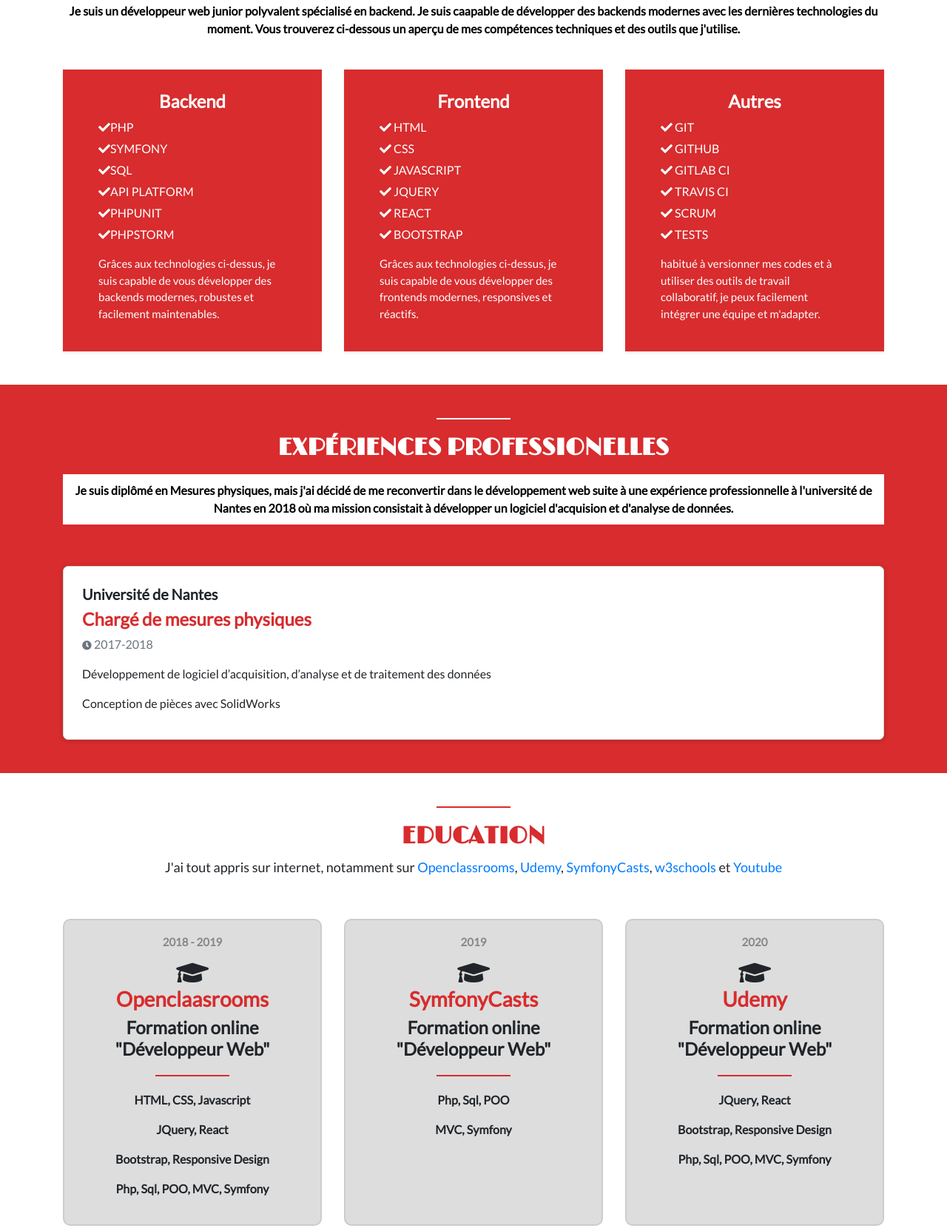
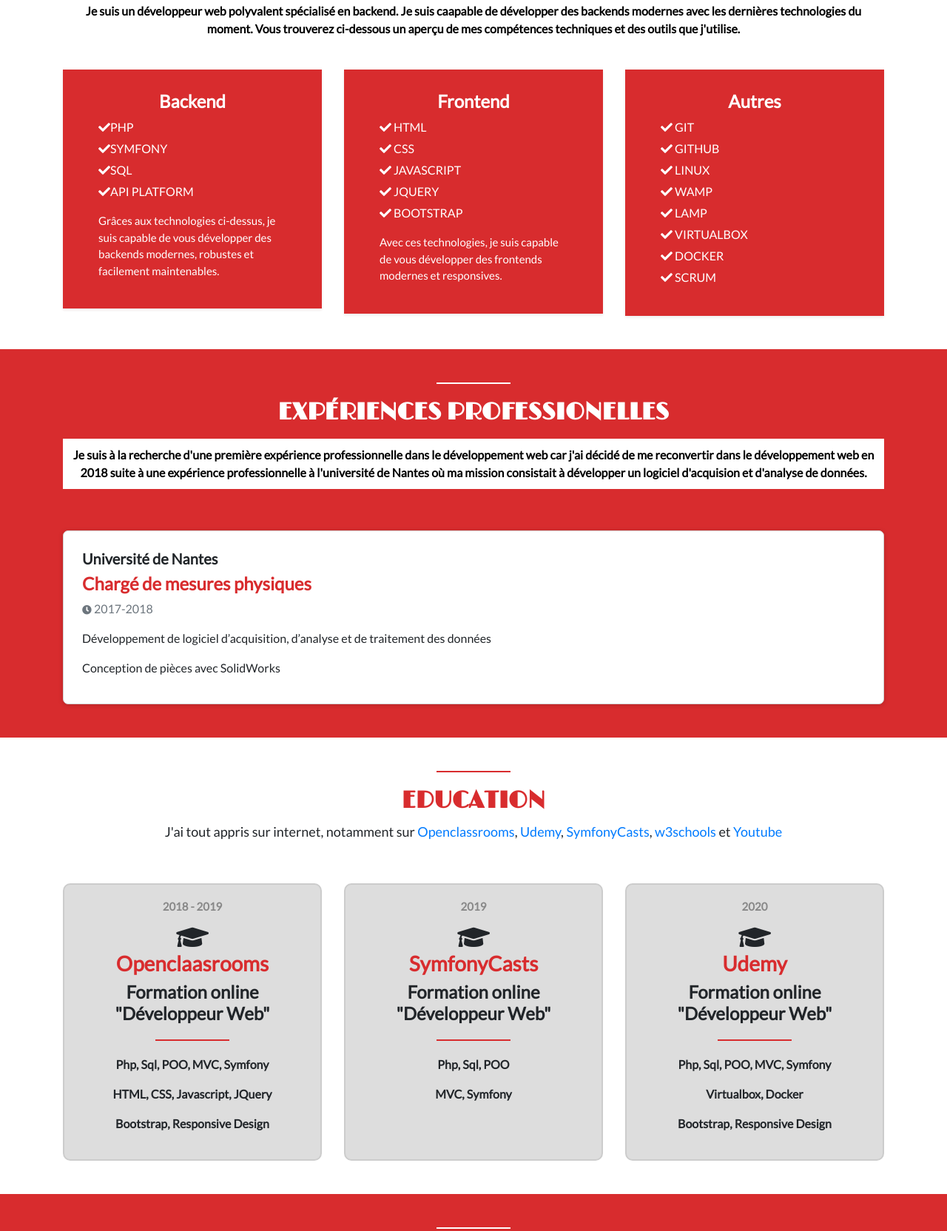
Before and after one commit to Louaraym/personal_website, a plain HTML site: page index.html in a window 1280 px wide. Shown: the part 552-2216 px from the top of the page at 74% size. Drawn offline with nearby package versions, Linux system fonts and the light colour scheme; a web font is replaced by a local one.

Commit message:
Update the website

```diff
--- a/index.html
+++ b/index.html
@@ -43,7 +43,7 @@
                     <h4 style="font-weight: normal; font-size: 1.2em; color: white;">
                         Bienvenue sur mon site web personnel !
                     </h4>
-                    <p>Je suis développeur web junior (php symfony) à la recherche d'une opportunité d'emploi qui me permettra d'intégrer une équipe pour monter en compétences.</p>
+                    <p>Je suis développeur web (php symfony) à la recherche d'une opportunité d'emploi.</p>
                 </div>
                 <div class="resume-contact col-lg-4">
                     <ul class="list-unstyled mb-0">
@@ -65,7 +65,7 @@
             <div class="heading">
                 <h2>Compétences</h2>
                 <p>
-                    Je suis un développeur web junior polyvalent spécialisé en backend. Je suis caapable de développer des backends modernes avec les dernières technologies du moment.
+                    Je suis un développeur web polyvalent spécialisé en backend. Je suis caapable de développer des backends modernes avec les dernières technologies du moment.
                     Vous trouverez ci-dessous un aperçu de mes compétences techniques et des outils que j'utilise.
                 </p>
             </div>
@@ -78,8 +78,6 @@
                             <li><i class="fas fa-check"></i>SYMFONY</li>
                             <li><i class="fas fa-check"></i>SQL</li>
                             <li><i class="fas fa-check"></i>API PLATFORM</li>
-                            <li><i class="fas fa-check"></i>PHPUNIT</li>
-                            <li><i class="fas fa-check"></i>PHPSTORM</li>
                         </ul>
                         <p>Grâces aux technologies ci-dessus, je suis capable de vous développer des backends modernes, robustes et facilement maintenables.</p>
                     </div>
@@ -92,10 +90,9 @@
                             <li><i class="fas fa-check"></i> CSS</li>
                             <li><i class="fas fa-check"></i> JAVASCRIPT</li>
                             <li><i class="fas fa-check"></i> JQUERY</li>
-                            <li><i class="fas fa-check"></i> REACT</li>
                             <li><i class="fas fa-check"></i> BOOTSTRAP</li>
                         </ul>
-                        <p>Grâces aux technologies ci-dessus, je suis capable de vous développer des frontends modernes, responsives et réactifs.</p>
+                        <p>Avec ces technologies, je suis capable de vous développer des frontends modernes et responsives.</p>
                     </div>
                 </div>
                 <div class="skills-block col-12 col-lg-4">
@@ -104,12 +101,13 @@
                         <ul class="skills-list list-unstyled text-secondary">
                             <li><i class="fas fa-check"></i> GIT</li>
                             <li><i class="fas fa-check"></i> GITHUB</li>
-                            <li><i class="fas fa-check"></i> GITLAB CI</li>
-                            <li><i class="fas fa-check"></i> TRAVIS CI</li>
+                            <li><i class="fas fa-check"></i> LINUX</li>
+                            <li><i class="fas fa-check"></i> WAMP</li>
+                            <li><i class="fas fa-check"></i> LAMP</li>
+                            <li><i class="fas fa-check"></i> VIRTUALBOX</li>
+                            <li><i class="fas fa-check"></i> DOCKER</li>
                             <li><i class="fas fa-check"></i> SCRUM</li>
-                            <li><i class="fas fa-check"></i> TESTS</li>
                         </ul>
-                        <p>habitué à versionner mes codes et à utiliser des outils de travail collaboratif, je peux facilement intégrer une équipe et m'adapter.</p>
                     </div>
                 </div>
             </div>
@@ -121,7 +119,8 @@
             <div class="white-divider"></div>
             <div class="heading">
                 <h2>Expériences Professionelles</h2>
-                <p>Je suis diplômé en Mesures physiques, mais j'ai décidé de me reconvertir dans le développement web suite à une expérience professionnelle à l'université de Nantes en 2018 où
+                <p>Je suis à la recherche d'une première expérience professionnelle dans le
+                    développement web car j'ai décidé de me reconvertir dans le développement web en 2018 suite à une expérience professionnelle à l'université de Nantes où
                     ma mission consistait à développer un logiciel d'acquision et d'analyse de données.
                 </p>
             </div>
@@ -167,10 +166,9 @@
                                 <h3>Openclaasrooms</h3>
                                 <h4>Formation online "Développeur Web"</h4>
                                 <div class="red-divider"></div>
-                                <p>HTML, CSS, Javascript</p>
-                                <p>JQuery, React</p>
+                                <p>Php, Sql, POO, MVC, Symfony</p>
+                                <p>HTML, CSS, Javascript, JQuery</p>
                                 <p>Bootstrap, Responsive Design</p>
-                                <p>Php, Sql, POO, MVC, Symfony</p>
                             </div>
                         </div>
                     </div>
@@ -195,9 +193,9 @@
                                 <h3>Udemy</h3>
                                 <h4>Formation online "Développeur Web"</h4>
                                 <div class="red-divider"></div>
-                                <p>JQuery, React</p>
+                                <p>Php, Sql, POO, MVC, Symfony</p>
+                                <p>Virtualbox, Docker</p>
                                 <p>Bootstrap, Responsive Design</p>
-                                <p>Php, Sql, POO, MVC, Symfony</p>
                             </div>
                         </div>
                     </div>
```
